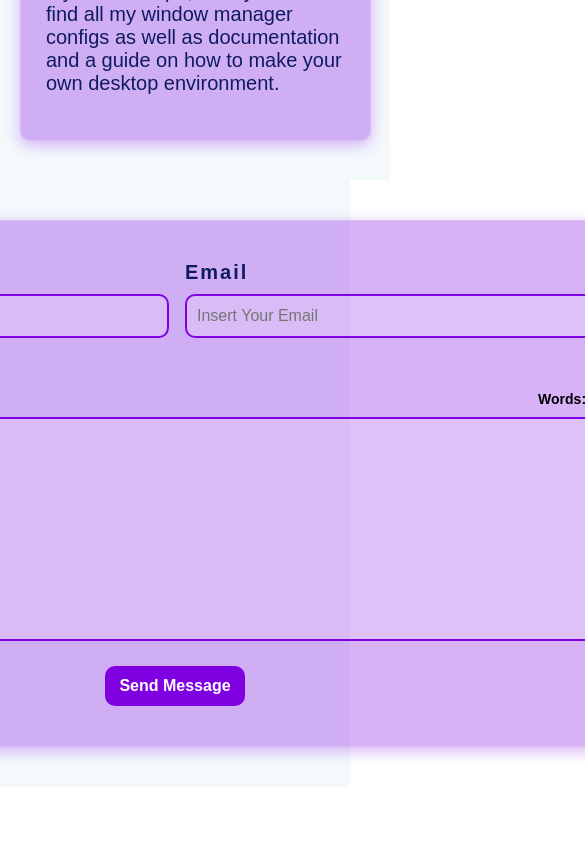
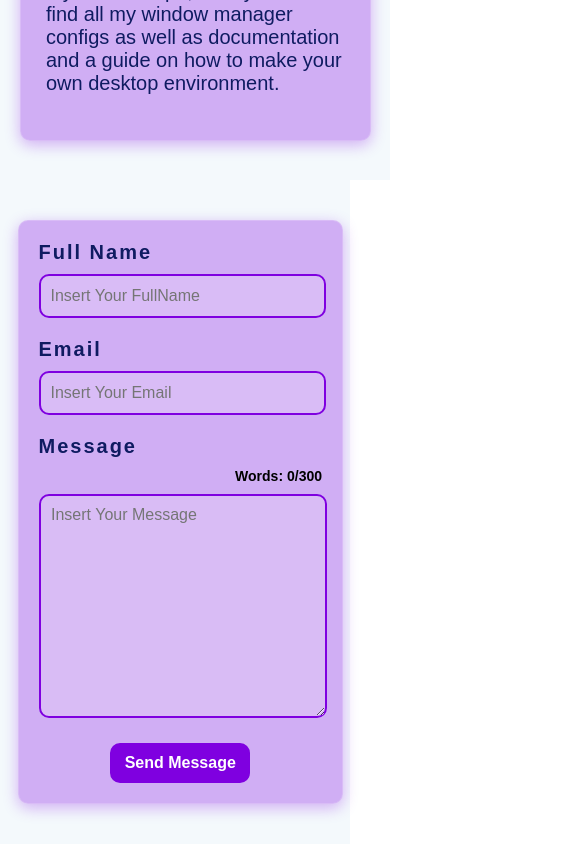
Before and after one commit to Jean-Dv/PortfolioTemplateFullStack, a React (Create React App) app in the folder frontend/: page / in a window 390 px wide. Shown: the part 1428-2272 px from the top of the page, 585 px wide, since content can reach past the window. Before the commit the page ends 2215 px from the top, so only its background shows below. Built offline with nearby package versions, Linux system fonts and the light colour scheme.

Commit message:
fix: responsive design

```diff
--- a/frontend/src/components/Form/form.scss
+++ b/frontend/src/components/Form/form.scss
@@ -13,7 +13,6 @@
 
       div {
         textarea {
-
           color: white;
 
           &::placeholder {
@@ -119,3 +118,18 @@
     }
   }
 }
+
+@media screen and (max-width: 768px) {
+  .form__container {
+    width: 90%;
+    padding: 20px;
+
+    .form__info {
+      flex-direction: column;
+    }
+  }
+
+  .fade__container {
+    width: 90%;
+  }
+}
--- a/frontend/src/components/Form/form.tsx
+++ b/frontend/src/components/Form/form.tsx
@@ -19,7 +19,7 @@ const Form = () => {
   const { onChange, onSubmit, values } = useForm(submitMessage, INITIAL_STATE)
 
   return (
-    <Fade>
+    <Fade className='fade__container'>
       <form className='form__container' onSubmit={onSubmit}>
         <div className='form__info'>
           <Input
```
